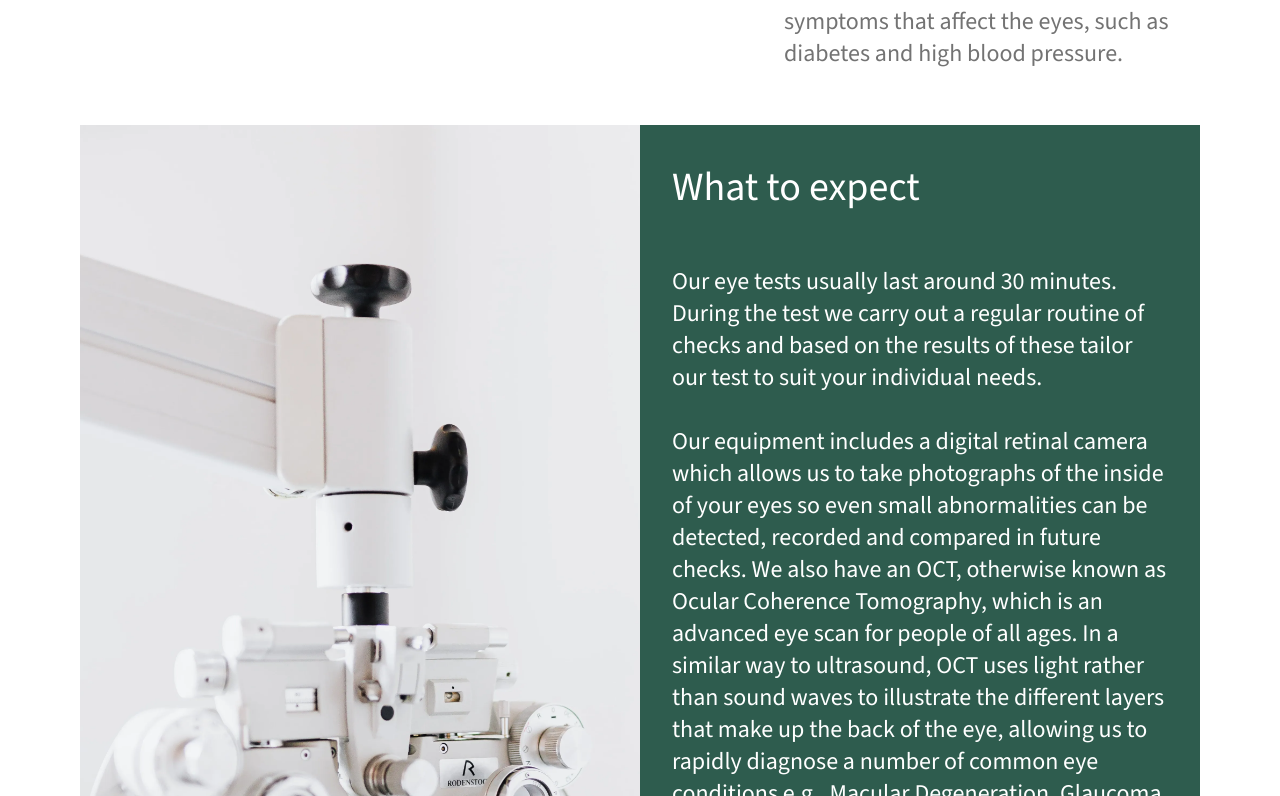
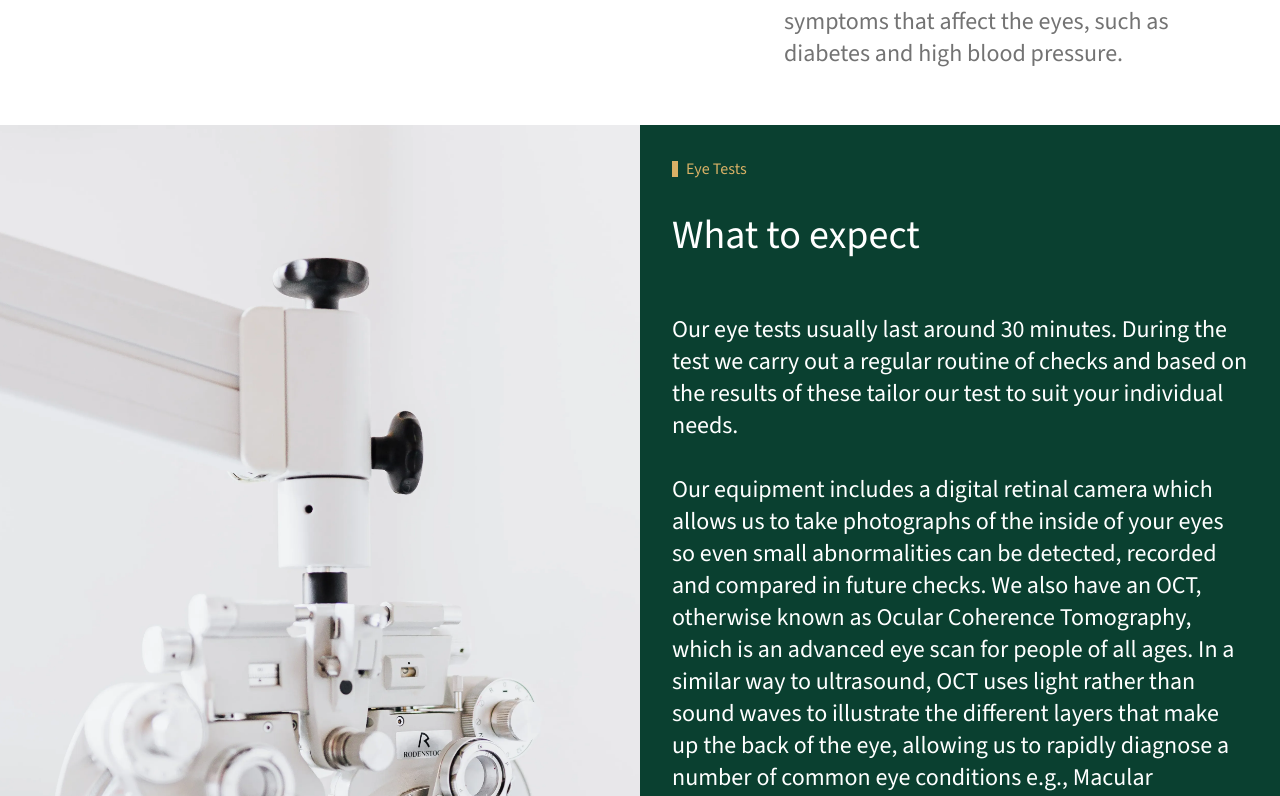
Before and after one commit to AGuerriere/watsons, a Next.js app: page /eye_tests in a window 1280 px wide. Shown: the part 1044-1840 px from the top of the page. Built offline with nearby package versions, Linux system fonts and the light colour scheme.

Commit message:
fixed links in the footer and fixed style of section 2 in dry eyes

```diff
--- a/src/app/eye_tests/page.tsx
+++ b/src/app/eye_tests/page.tsx
@@ -43,8 +43,8 @@ export default function EyeTests() {
       </div>
 
       {/* Section 2 */}
-      <div className="flex flex-col sm:flex-row">
-        <div className="flex justify-center md:justify-end w-full md:w-1/2 relative min-h-[500px] md:min-h-[700px]">
+      <div className="flex flex-col lg:flex-row -ml-7 -mr-7 md:-ml-20 md:-mr-20">
+        <div className="flex justify-center lg:justify-end w-full lg:w-1/2 relative min-h-[500px] lg:min-h-[700px]">
           <Image
             src="/images/homepage/9.webp"
             fill
@@ -53,9 +53,11 @@ export default function EyeTests() {
             className='order-2 xl:order-1 -pl-7 w-auto object-cover'
           />
         </div>
-        <div className='w-full bg-greenOverlay md:w-1/2 p-8'>
+        <div className='w-full bg-green1 lg:w-1/2 p-8'>
+          <GoldTitle text="Eye Tests" />
+          <br />
           <h2 className="text-light text-[32px] md:text-[40px] text-white">What to expect</h2> <br /><br />
-          <p className="text-white text-base md:text-2xl text-light">
+          <p className="text-white font-light text-base md:text-2xl">
             Our eye tests usually last around 30 minutes. During the test we carry out a regular routine of checks and based on the results of these tailor our test to suit your individual needs. <br /><br />
             Our equipment includes a digital retinal camera which allows us to take photographs of the inside of your eyes so even small abnormalities can be detected, recorded and compared in future checks. We also have an OCT, otherwise known as Ocular Coherence Tomography, which is an advanced eye scan for people of all ages. In a similar way to ultrasound, OCT uses light rather than sound waves to illustrate the different layers that make up the back of the eye, allowing us to rapidly diagnose a number of common eye conditions e.g., Macular Degeneration, Glaucoma and Diabetes. <br /><br />
             Once the test is complete the optician will explain the results of your test, and make any recommendations based on these. <br /><br />
--- a/src/components/Footer.tsx
+++ b/src/components/Footer.tsx
@@ -34,10 +34,10 @@ export default function Footer() {
           </div>
           <div className="flex flex-col justify-between min-h-[290px]">
             <div className="flex flex-col">
-              <Link href="/about">Eye Tests</Link>
-              <Link href="/about">Eye Wear</Link>
-              <Link href="/about">Contact Lenses</Link>
-              <Link href="/about">Eye Conditions</Link>
+              <Link href="/eye_tests">Eye Tests</Link>
+              <Link href="/frames">Eye Wear</Link>
+              <Link href="/contact_lenses">Contact Lenses</Link>
+              <Link href="/eye_conditions">Eye Conditions</Link>
             </div>
             <div>
             <h5>Opening Hours</h5> <br />
```
